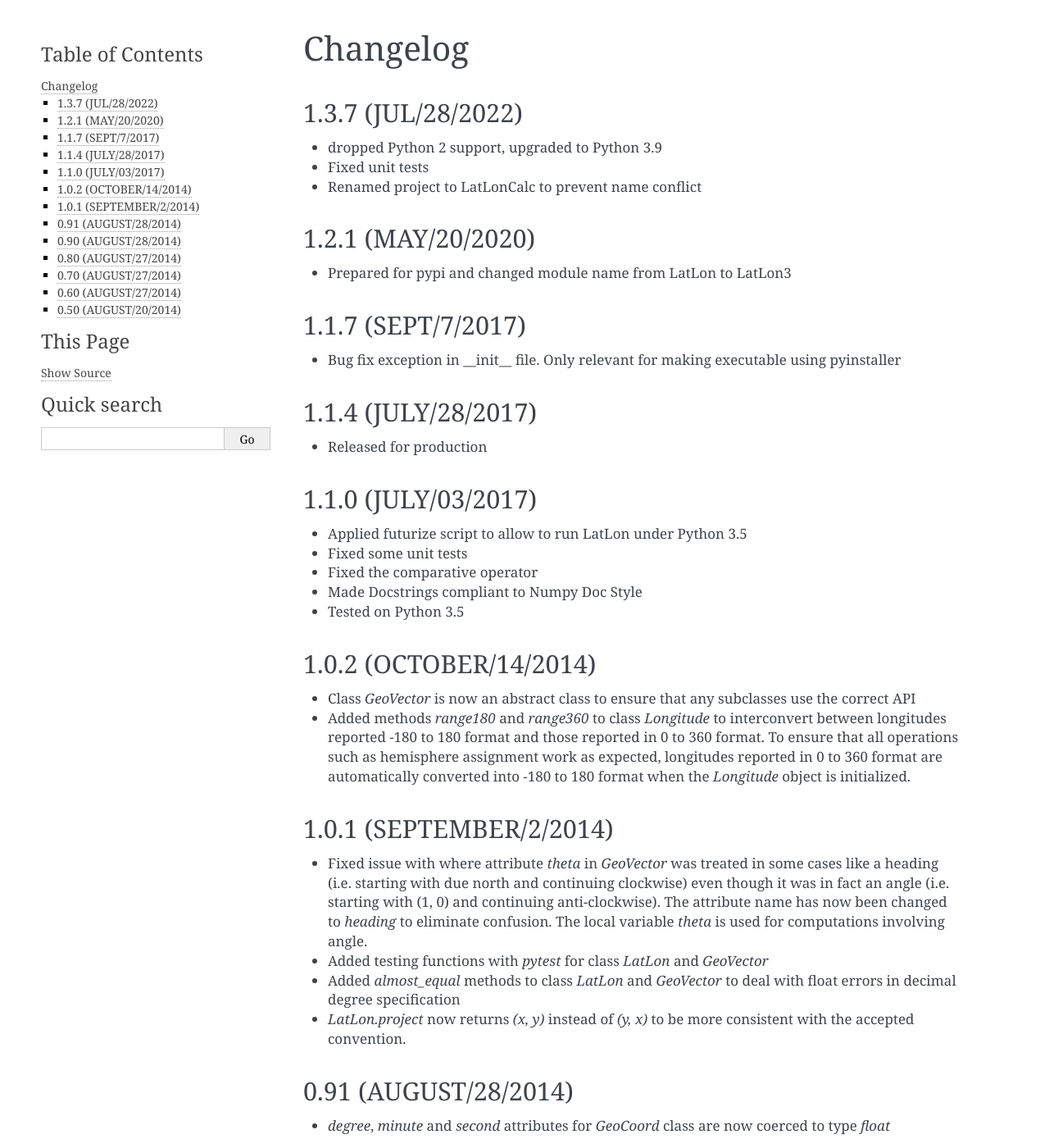
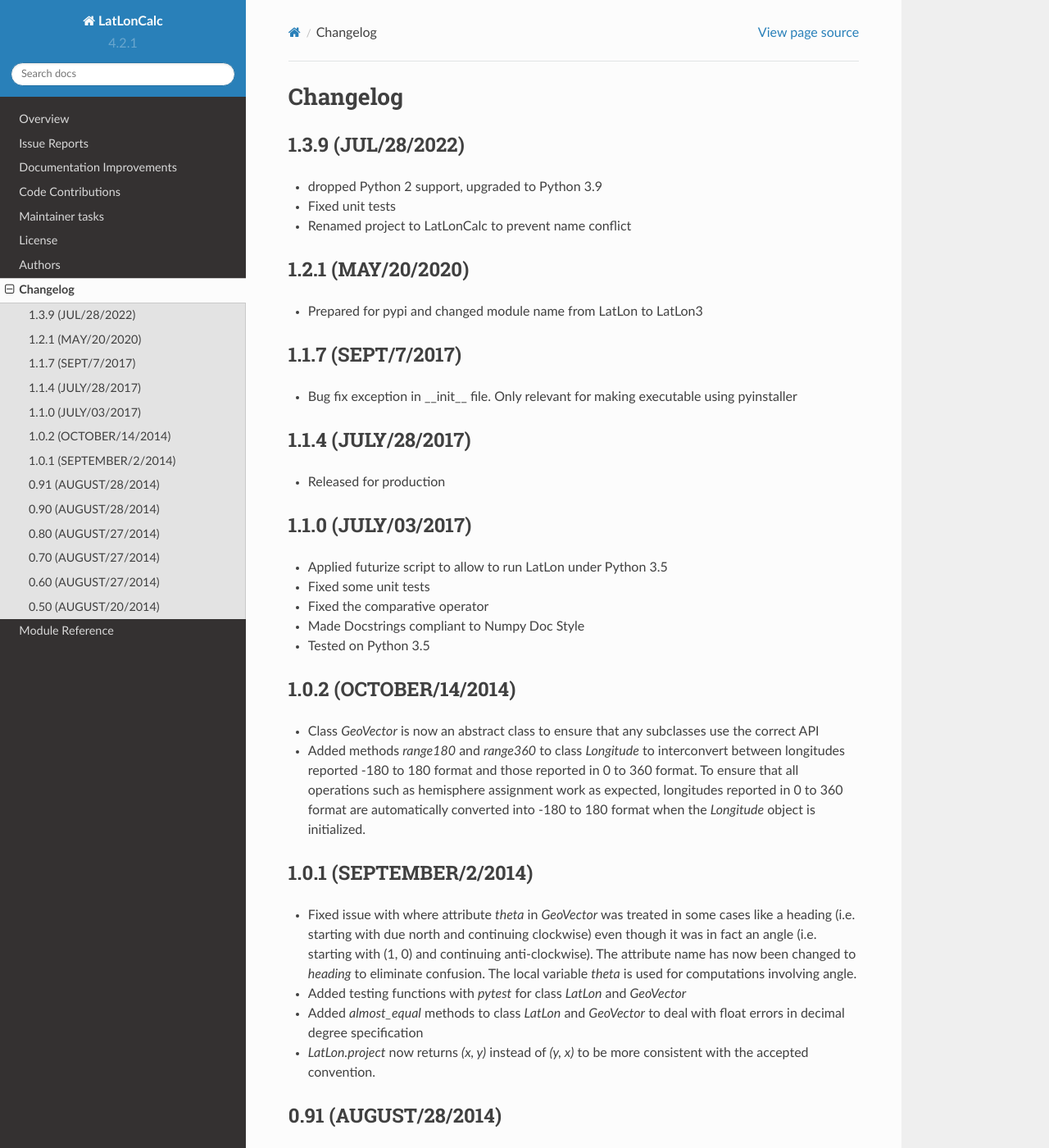
Before and after one commit to eelcovv/LatLonCalc, a Sphinx documentation site: the page built from docs/changelog.rst, in a window 1280 px wide and 1400 px high. Shown: the whole window at 82% size. Built offline with Sphinx 7.4.7 and the Read the Docs theme 2.0.0, drawn with Linux system fonts in a browser that asks for light colours; some of the changed text lies outside the part shown.

Commit message:
updated sphinx theme to read the docs for version 1.3.9

```diff
--- a/CHANGELOG.rst
+++ b/CHANGELOG.rst
@@ -2,7 +2,7 @@
 Changelog
 =========
 
-1.3.7 (JUL/28/2022)
+1.3.9 (JUL/28/2022)
 ===================
 * dropped Python 2 support, upgraded to Python 3.9
 * Fixed unit tests
--- a/docs/conf.py
+++ b/docs/conf.py
@@ -153,15 +153,15 @@
 
 # The theme to use for HTML and HTML Help pages.  See the documentation for
 # a list of builtin themes.
-html_theme = "alabaster"
+html_theme = "sphinx_rtd_theme"
 
 # Theme options are theme-specific and customize the look and feel of a theme
 # further.  For a list of options available for each theme, see the
 # documentation.
-html_theme_options = {
-    "sidebar_width": "300px",
-    "page_width": "1200px"
-}
+#html_theme_options = {
+#    "sidebar_width": "300px",
+#    "page_width": "1200px"
+#}
 
 # Add any paths that contain custom themes here, relative to this directory.
 # html_theme_path = []
```
